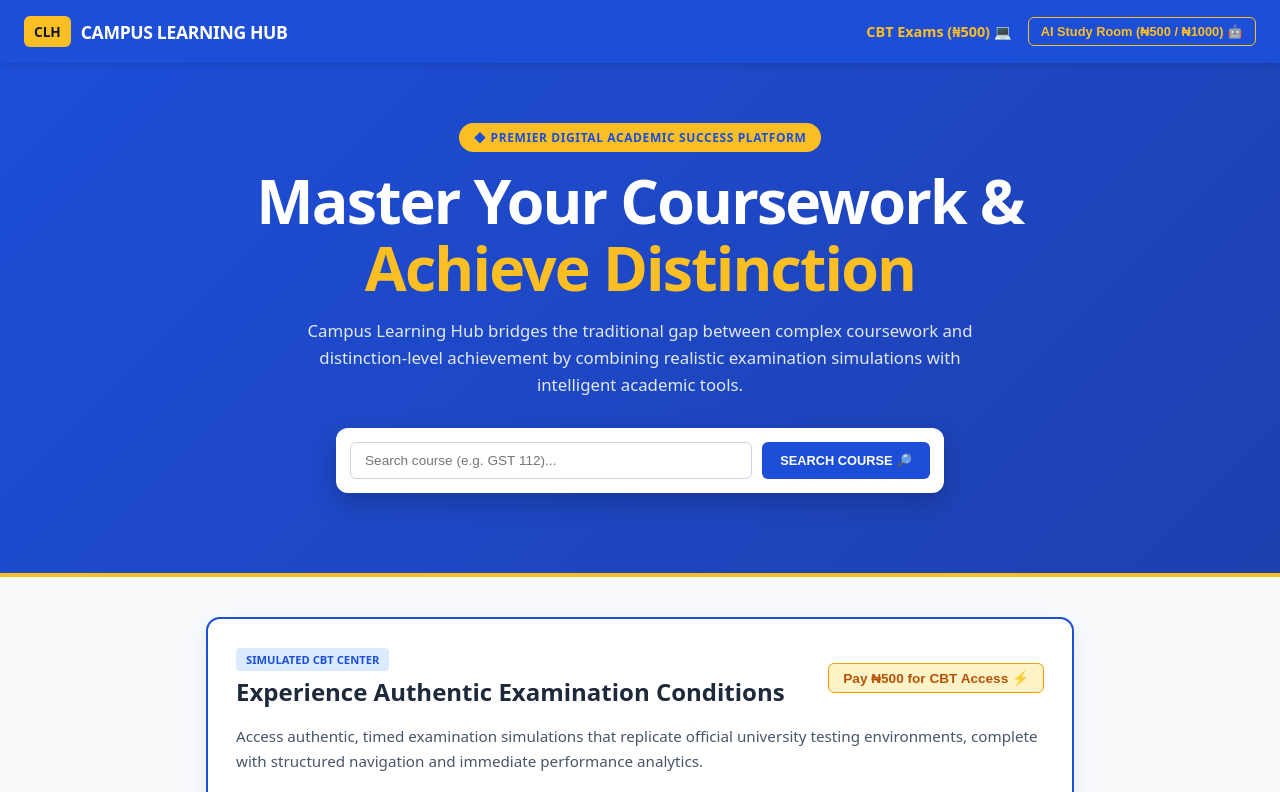
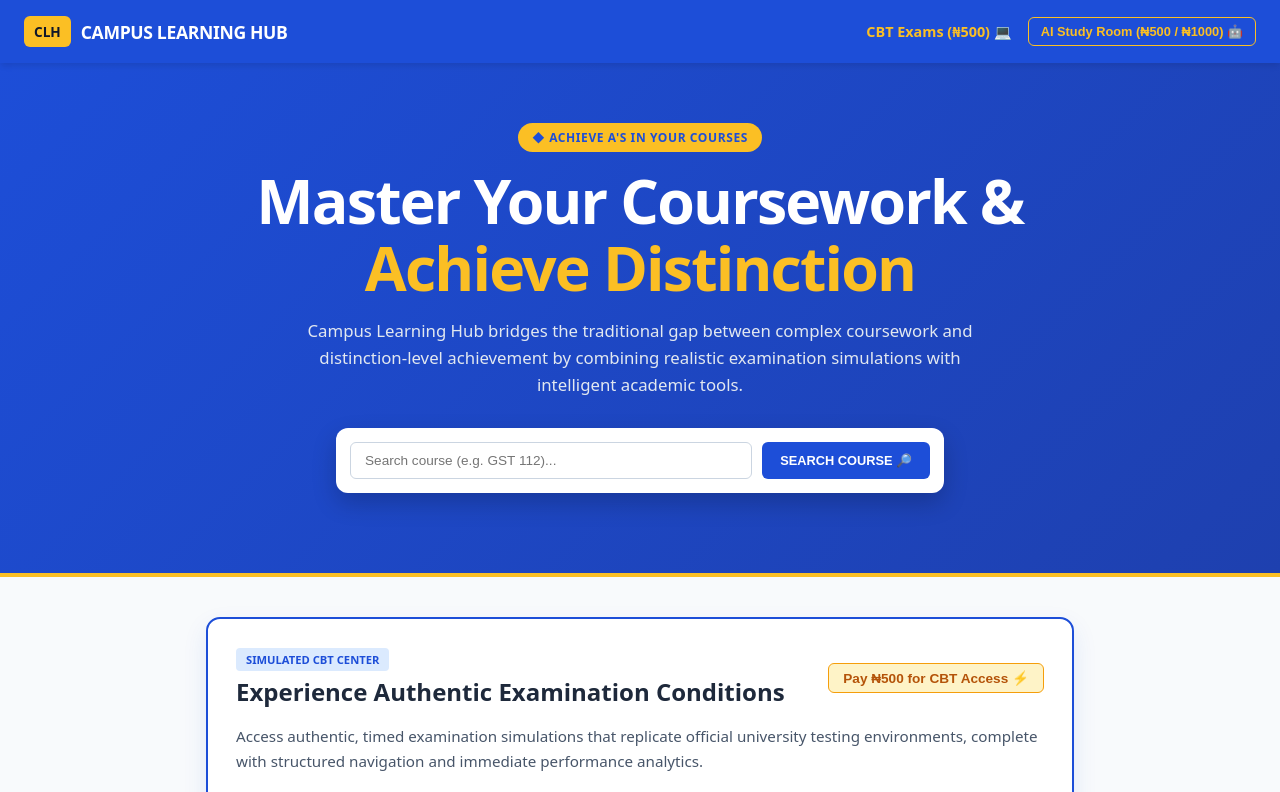
Before and after one commit to divinesaviour4-bit/LEARNING-MADE-EASY, a Next.js app: page / in a window 1280 px wide. Shown: the top 792 px of the page. Built offline with nearby package versions, Linux system fonts and the light colour scheme.

Commit message:
Update hero banner badge text to Achieve A's in Your Courses

```diff
--- a/app/page.tsx
+++ b/app/page.tsx
@@ -209,7 +209,7 @@
       <div style={{ background: "linear-gradient(135deg, #1d4ed8 0%, #1e40af 100%)", color: "#ffffff", padding: "60px 20px", textAlign: "center", borderBottom: "4px solid #fbbf24" }}>
         <div style={{ maxWidth: "800px", margin: "0 auto" }}>
           <span style={{ background: "#fbbf24", color: "#1d4ed8", padding: "6px 14px", borderRadius: "20px", fontSize: "0.75rem", fontWeight: "900", letterSpacing: "0.05em", textTransform: "uppercase", display: "inline-block", marginBottom: "16px" }}>
-            ◆ Premier Digital Academic Success Platform
+            ◆ Achieve A's in Your Courses
           </span>
           <h1 style={{ fontSize: "clamp(2.5rem, 5vw, 3.8rem)", fontWeight: "900", margin: "0 0 16px 0", letterSpacing: "-0.03em", lineHeight: "1.1" }}>
             Master Your Coursework & <span style={{ color: "#fbbf24" }}>Achieve Distinction</span>
@@ -563,7 +563,7 @@
 
               <form onSubmit={handleAiPaymentSubmit} style={{ display: "flex", flexDirection: "column", gap: "10px" }}>
                 <input type="text" value={aiFullName} onChange={(e) => setAiFullName(e.target.value)} required placeholder="Full Name" style={{ padding: "10px", borderRadius: "6px", background: "#f8fafc", border: "1px solid #cbd5e1", color: "#0f172a", fontSize: "0.85rem", outline: "none" }} />
-                <input type="email" value={aiEmail} onChange={(e) => setEmail(e.target.value)} required placeholder="Email Address" style={{ padding: "10px", borderRadius: "6px", background: "#f8fafc", border: "1px solid #cbd5e1", color: "#0f172a", fontSize: "0.85rem", outline: "none" }} />
+                <input type="email" value={aiEmail} onChange={(e) => setAiEmail(e.target.value)} required placeholder="Email Address" style={{ padding: "10px", borderRadius: "6px", background: "#f8fafc", border: "1px solid #cbd5e1", color: "#0f172a", fontSize: "0.85rem", outline: "none" }} />
                 <input type="text" value={aiPhone} onChange={(e) => setAiPhone(e.target.value)} required placeholder="Phone Number" style={{ padding: "10px", borderRadius: "6px", background: "#f8fafc", border: "1px solid #cbd5e1", color: "#0f172a", fontSize: "0.85rem", outline: "none" }} />
                 <input type="text" value={aiTxnRef} onChange={(e) => setAiTxnRef(e.target.value)} required placeholder="Bank Transaction Reference" style={{ padding: "10px", borderRadius: "6px", background: "#f8fafc", border: "1px solid #cbd5e1", color: "#0f172a", fontSize: "0.85rem", outline: "none" }} />
                 <button type="submit" disabled={aiPayLoading} style={{ background: "#1d4ed8", color: "#ffffff", padding: "10px", borderRadius: "6px", fontWeight: "900", border: "none", cursor: "pointer", fontSize: "0.85rem", textTransform: "uppercase" }}>
```
